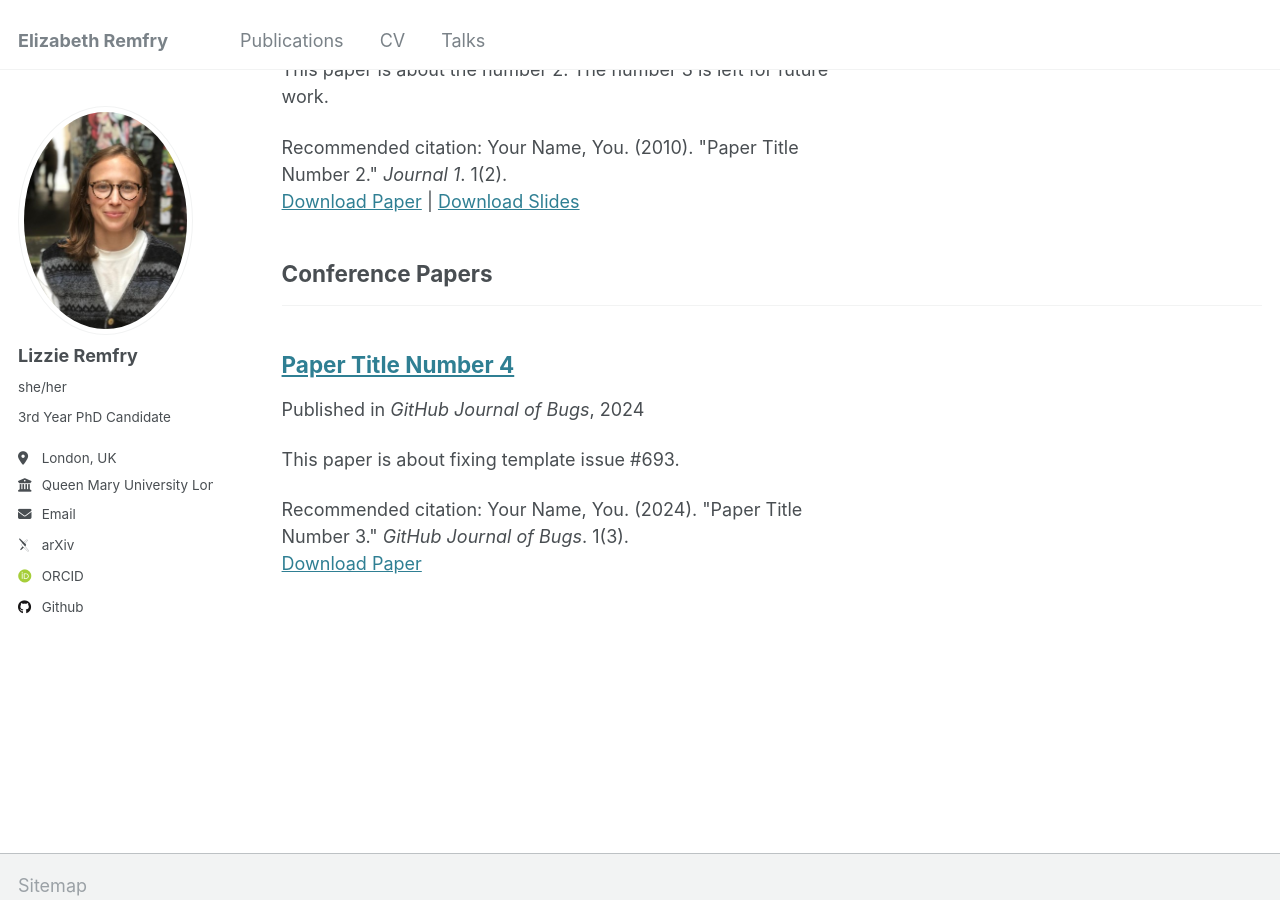
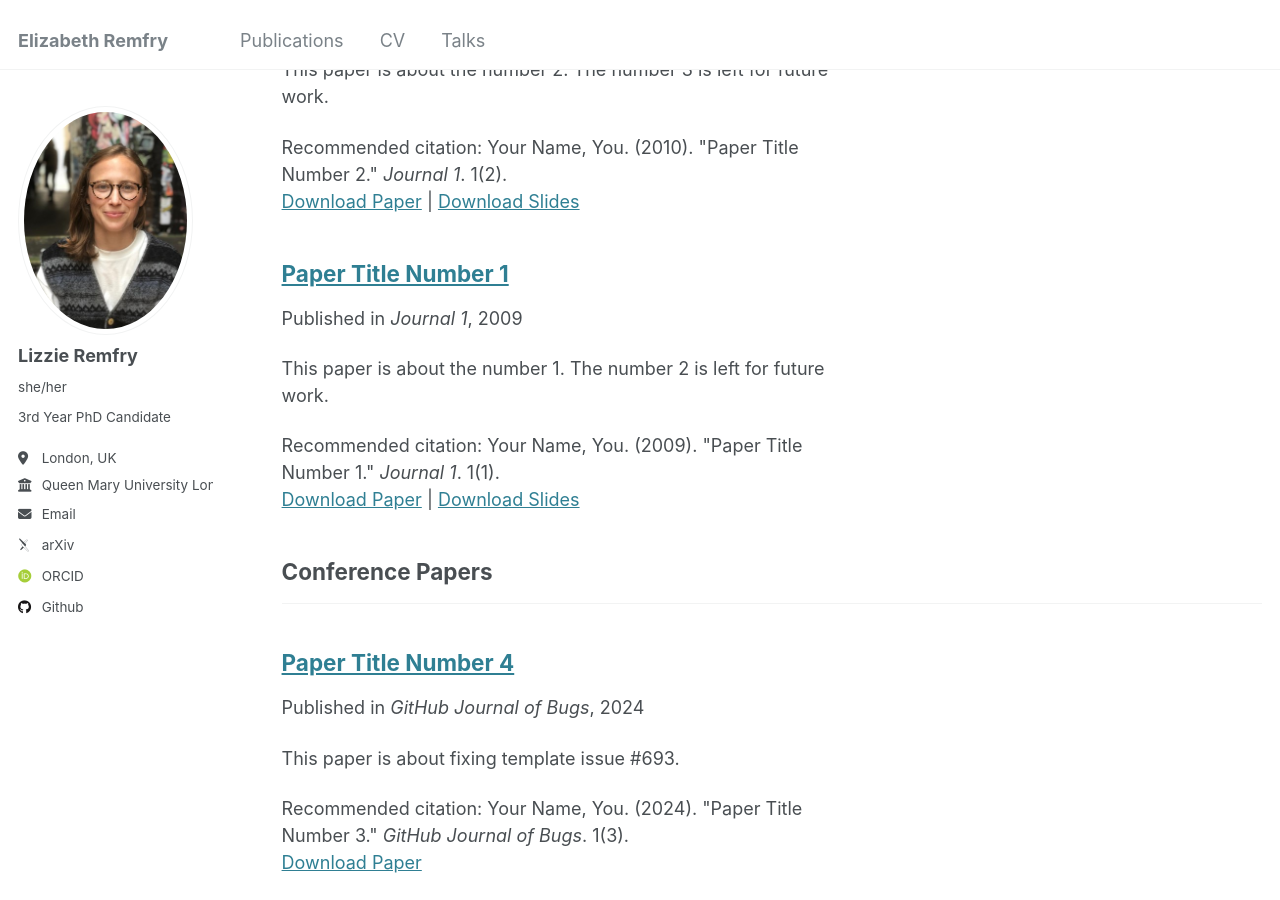
Before and after one commit to LizRem/lizrem.github.io, a Jekyll site: the page built from _pages/publications.html, in a window 1280 px wide and 900 px high, scrolled down 608 px. Built offline with Jekyll 4.4.1, drawn with Linux system fonts in a browser that asks for light colours; some web fonts are replaced; a file with an impossible date is left out.

Commit message:
Update 2009-10-01-paper-title-number-1.md

```diff
--- a/_publications/2009-10-01-paper-title-number-1.md
+++ b/_publications/2009-10-01-paper-title-number-1.md
@@ -1,10 +1,14 @@
 ---
-title: "Effectiveness of Digital Interventions for Reducing Behavioral Risks of Cardiovascular Disease in Nonclinical Adult Populations: Systematic Review of Reviews"
+title: "Paper Title Number 1"
 collection: publications
 category: manuscripts
-permalink: /publication/2010-10-01-paper-title-number-1
-date: 2021
-venue: 'J Med Internet Res'
-doi: 'https://doi.org/10.2196/19688'
-citation: 'Gold N, Yau A, Rigby B, Dyke C, Remfry EA, Chadborn T. Effectiveness of Digital Interventions for Reducing Behavioral Risks of Cardiovascular Disease in Nonclinical Adult Populations: Systematic Review of Reviews. J Med Internet Res. 2021 May 14;23(5):e19688. doi: 10.2196/19688. PMID: 33988126; PMCID: PMC8164125.'
+permalink: /publication/2009-10-01-paper-title-number-1
+excerpt: 'This paper is about the number 1. The number 2 is left for future work.'
+date: 2009-10-01
+venue: 'Journal 1'
+slidesurl: 'http://academicpages.github.io/files/slides1.pdf'
+paperurl: 'http://academicpages.github.io/files/paper1.pdf'
+citation: 'Your Name, You. (2009). &quot;Paper Title Number 1.&quot; <i>Journal 1</i>. 1(1).'
 ---
+
+The contents above will be part of a list of publications, if the user clicks the link for the publication than the contents of section will be rendered as a full page, allowing you to provide more information about the paper for the reader. When publications are displayed as a single page, the contents of the above "citation" field will automatically be included below this section in a smaller font.
```
